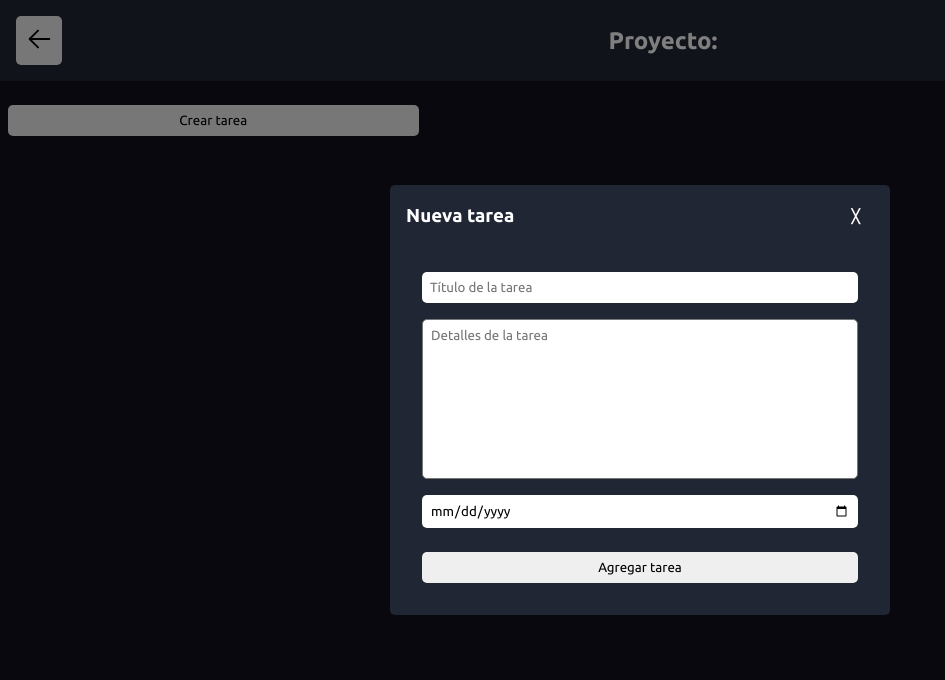
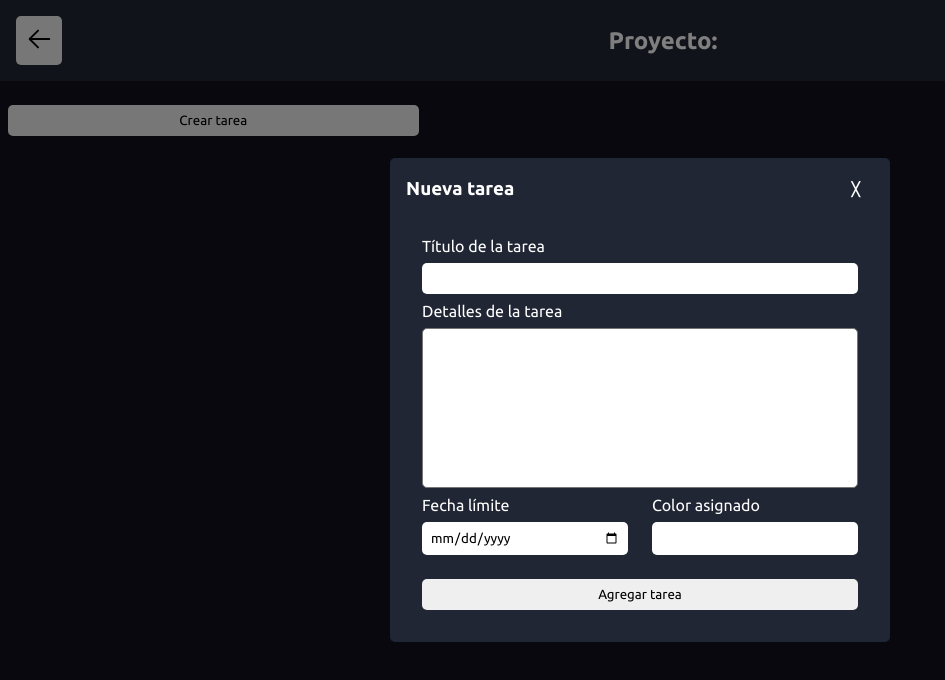
Before and after one commit to oscarmumm/gestor-de-proyectos, a React (Vite) app: page /project in a window 1280 px wide. Both pictures are taken after a click on the button "Crear tarea". Shown: the top 680 px of the page, without its empty margins (0-945 px from the left). Built offline with nearby package versions, Linux system fonts and the light colour scheme.

Commit message:
testeando asignacion de color a las tareas del proyecto

```diff
--- a/src/components/ColorSelector/ColorSelector.css
+++ b/src/components/ColorSelector/ColorSelector.css
@@ -0,0 +1,50 @@
+.color-selector-input {
+    border-radius: 5px;
+    height: 33.3px;
+    width: 100%;
+    background: #fff;
+    position: relative;
+}
+
+.color-selector-panel {
+    border-radius: 5px;
+    padding: .2rem;
+    background: var(--dark-01);
+    position: absolute;
+    left: 150px;
+    top: -25px;
+    display: grid;
+    grid-template-columns: repeat(4, 50px);
+    grid-template-rows: repeat(2, 40px);
+}
+
+.color-selector-color {
+    margin: .2rem;
+    cursor: pointer;
+    border-radius: 5px;
+}
+
+.task-color-1 {
+    background: var(--task-color-1);
+}
+.task-color-2 {
+    background: var(--task-color-2);
+}
+.task-color-3 {
+    background: var(--task-color-3);
+}
+.task-color-4 {
+    background: var(--task-color-4);
+}
+.task-color-5 {
+    background: var(--task-color-5);
+}
+.task-color-6 {
+    background: var(--task-color-6);
+}
+.task-color-7 {
+    background: var(--task-color-7);
+}
+.task-color-8 {
+    background: var(--task-color-8);
+}
--- a/src/components/ColorSelector/ColorSelector.jsx
+++ b/src/components/ColorSelector/ColorSelector.jsx
@@ -1,18 +1,31 @@
-import './ColorSelector.css'
+import { useState } from "react";
+import "./ColorSelector.css";
 
 const ColorSelector = () => {
-  return (
-    <div className="color-selector">
-        <div className='color-selector'></div>
-        <div className='color-selector'></div>
-        <div className='color-selector'></div>
-        <div className='color-selector'></div>
-        <div className='color-selector'></div>
-        <div className='color-selector'></div>
-        <div className='color-selector'></div>
-        <div className='color-selector'></div>
-    </div>
-  )
-}
+    const [panelActive, setPanelActive] = useState(false);
+    const openPanel = () => {
+        setPanelActive(true);
+    };
+    const assignColor = (e) => {
+      e.preventDefault()
+      console.log(e.target)
+    }
+    return (
+        <div className="color-selector-input" onClick={openPanel}>
+            {panelActive ? (
+                <div className="color-selector-panel">
+                    <div className="color-selector-color task-color-1" onClick={assignColor}></div>
+                    <div className="color-selector-color task-color-2" onClick={assignColor}></div>
+                    <div className="color-selector-color task-color-3" onClick={assignColor}></div>
+                    <div className="color-selector-color task-color-4" onClick={assignColor}></div>
+                    <div className="color-selector-color task-color-5" onClick={assignColor}></div>
+                    <div className="color-selector-color task-color-6" onClick={assignColor}></div>
+                    <div className="color-selector-color task-color-7" onClick={assignColor}></div>
+                    <div className="color-selector-color task-color-8" onClick={assignColor}></div>
+                </div>
+            ) : null}
+        </div>
+    );
+};
 
-export default ColorSelector
+export default ColorSelector;
--- a/src/components/NewTask/NewTask.css
+++ b/src/components/NewTask/NewTask.css
@@ -61,3 +61,20 @@
     color: var(--white);
     font-weight: bold;
 }
+
+.new-task__doble-input-line {
+    display: grid;
+    grid-template-columns: repeat(2, 1fr);
+    grid-template-rows: repeat(2, auto);
+    place-items: center;
+    grid-column-gap: 1.5rem;
+}
+
+.new-task__expiration {
+    width: 100%;
+}
+
+.new-task__expdate-label,
+.new-task__color-label {
+    place-self: start;
+}
--- a/src/components/NewTask/NewTask.jsx
+++ b/src/components/NewTask/NewTask.jsx
@@ -2,6 +2,7 @@ import { useState } from "react";
 import { useContext } from "react";
 import { DataContext } from "../../contexts/DataContext";
 import "./NewTask.css";
+import ColorSelector from "../ColorSelector/ColorSelector";
 
 const newTaskFormat = {
     taskTitle: "",
@@ -58,26 +59,31 @@ const NewTask = ({ closeNewTaskMenu }) => {
                     </button>
                 </div>
                 <form className="new-task-form">
+                    <label htmlFor="">Título de la tarea</label>
                     <input
                         className="new-task__title"
                         type="text"
-                        placeholder="Título de la tarea"
                         onChange={handleChange}
                         name="taskTitle"
                     />
+                    <label htmlFor="">Detalles de la tarea</label>
                     <textarea
                         className="new-task__details"
                         type="text"
-                        placeholder="Detalles de la tarea"
                         onChange={handleChange}
                         name="taskDetails"
                     />
+                    <div className="new-task__doble-input-line">
+                        <label htmlFor="" className="new-task__expdate-label">Fecha límite</label>
+                        <label htmlFor="" className="new-task__color-label">Color asignado</label>
                         <input
                             className="new-task__expiration"
                             type="date"
                             onChange={handleChange}
                             name="taskExpDate"
                         />
+                        <ColorSelector />
+                    </div>
                     <button
                         className="btn new-task__add-task-btn"
                         onClick={addTask}
```
Lines whose indentation alone changed are shown as unchanged.
